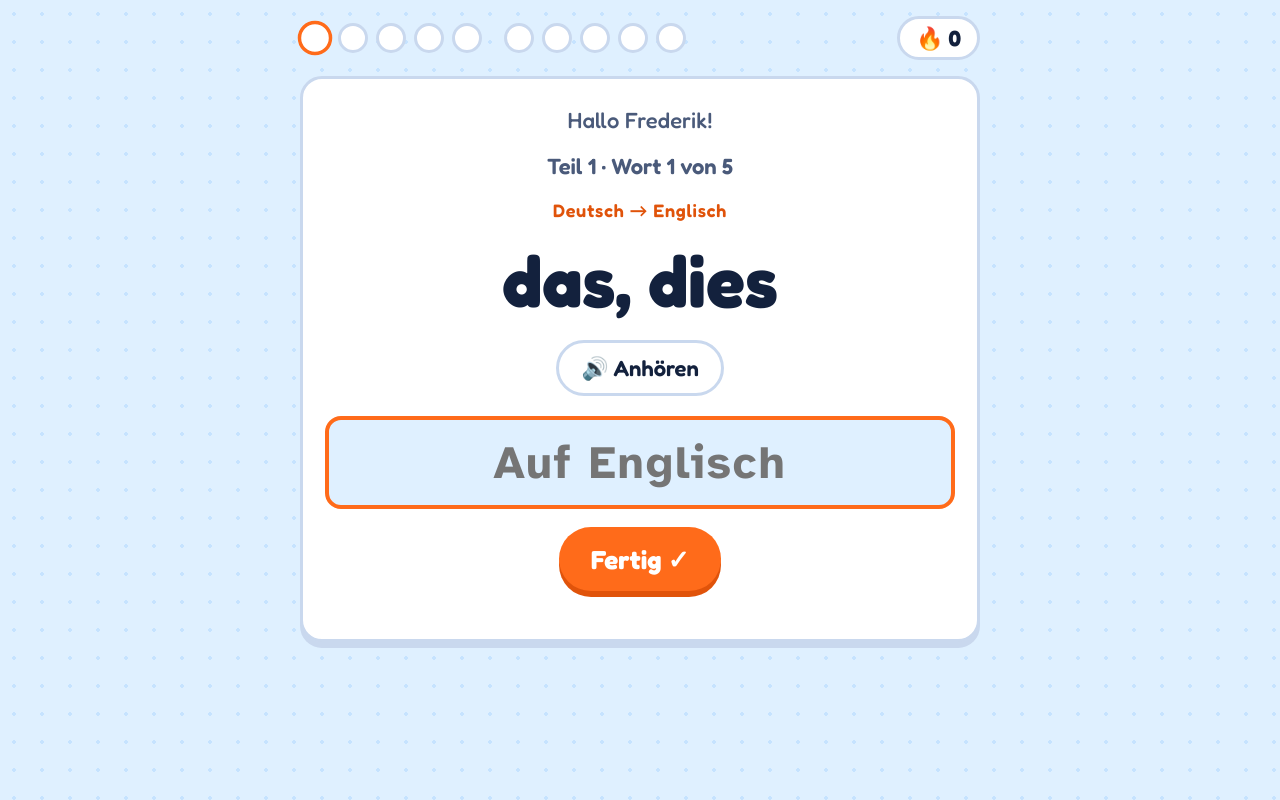
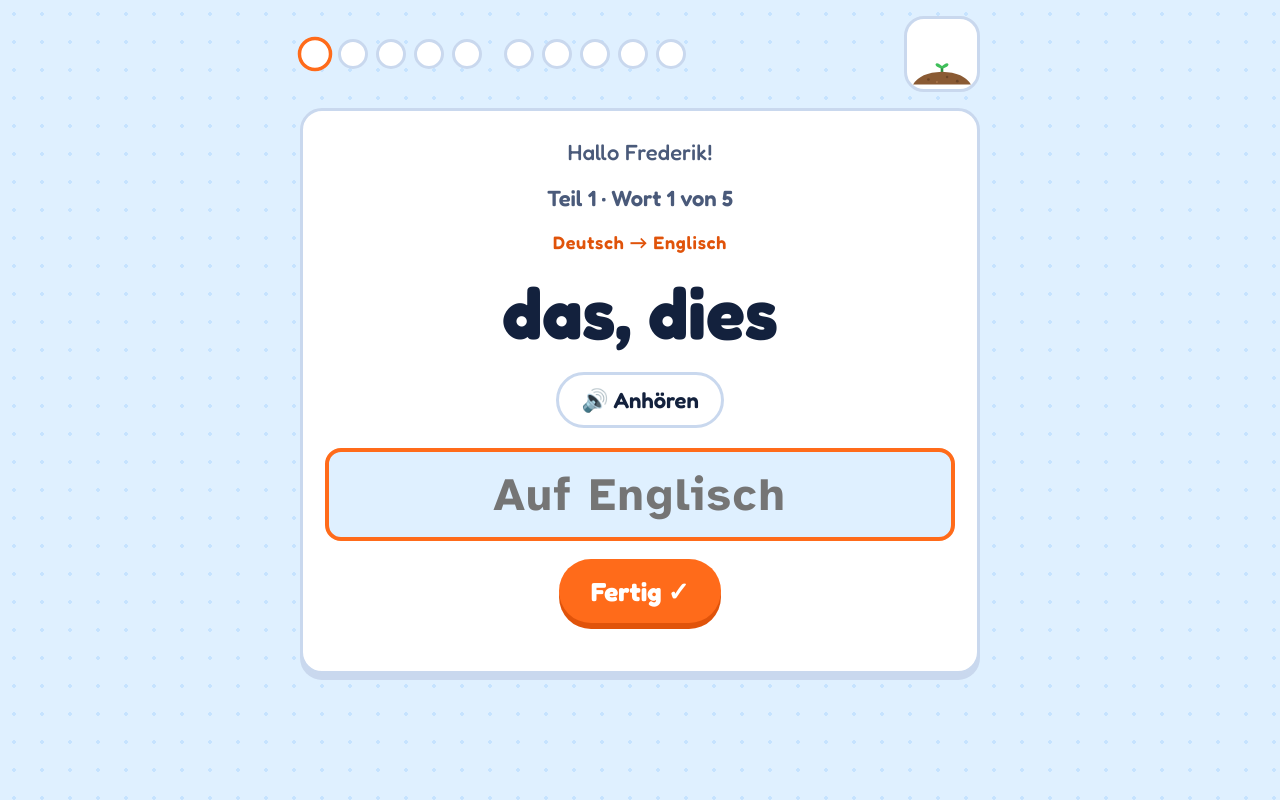
Before and after one commit to lotteBu07/ContempSlangScrape, a plain HTML site: page spelling-game/index.html in a window 1280 px wide. Drawn offline with Linux system fonts and the light colour scheme.

Commit message:
Spelling game: replace flame streak with a growing plant
Co-Authored-By: Claude Opus 5.5 <noreply@anthropic.com>
Claude-Session: https://claude.ai/code/session_01FLRyrj8xcB4J8oEHy1PtXn

```diff
--- a/spelling-game/index.html
+++ b/spelling-game/index.html
@@ -86,7 +86,7 @@ const WORDS = [
   }
   main { max-width: 680px; margin: 0 auto; display: flex; flex-direction: column; gap: 16px; }
 
-  /* Top bar: round progress + streak */
+  /* Top bar: round progress + plant */
   .bar { display: flex; align-items: center; justify-content: space-between; gap: 12px; flex-wrap: wrap; }
   .dots { display: flex; gap: 8px; flex-wrap: wrap; }
   .dot.gap { margin-left: 14px; }
@@ -99,7 +99,12 @@ const WORDS = [
   .dot.now { border-color: var(--accent); transform: scale(1.15); }
   .dot.star { border-color: var(--good); background: var(--good-soft); }
   .dot.done { border-color: var(--try); background: var(--try-soft); }
-  .streak { font-weight: 700; font-size: 22px; color: var(--ink); background: var(--card); border-radius: 999px; padding: 6px 16px; border: 3px solid var(--line); font-variant-numeric: tabular-nums; }
+  .plant { width: 76px; height: 76px; background: var(--card); border: 3px solid var(--line); border-radius: 20px; display: grid; place-items: center; }
+  .plant svg { width: 68px; height: 68px; overflow: visible; }
+  .plant .sprout { transform-origin: 40px 66px; }
+  .plant.grow .sprout { animation: grow .6s ease-out; }
+  @keyframes grow { 0% { transform: scale(.9); } 60% { transform: scale(1.08); } 100% { transform: scale(1); } }
+  @media (prefers-reduced-motion: reduce) { .plant.grow .sprout { animation: none; } }
 
   .card {
     background: var(--card);
@@ -215,7 +220,7 @@ const WORDS = [
 <main>
   <div class="bar">
     <div class="dots" id="dots" aria-label="Fortschritt"></div>
-    <div class="streak" id="streak" title="Richtig beim ersten Mal, hintereinander">🔥 0</div>
+    <div class="plant" id="plant" role="img" aria-label="Deine Pflanze" title="Deine Pflanze wächst bei jedem richtigen Wort."></div>
   </div>
   <section class="card" id="card" aria-live="polite"></section>
 </main>
@@ -227,11 +232,15 @@ const WORDS = [
   const SHOW_MS = 3000;           // how long the right word stays visible
   const card = document.getElementById("card");
   const dotsEl = document.getElementById("dots");
-  const streakEl = document.getElementById("streak");
+  const plantEl = document.getElementById("plant");
 
   const missed = new Set();       // words he got wrong (only for this visit)
   const seen = new Map();         // how often each word was asked
-  let streak = 0;
+  // The plant: grows with every word right on the first try.
+  // A wrong first try makes it a bit yellow or brown. It never dies:
+  // the next right word makes it greener again.
+  let growth = 0, health = 0;     // health: 0 = green … 3 = yellow-brown (never worse)
+  const MAX_GROW = 14;            // after this it stops getting taller and gets a flower
   let round = [], idx = 0, results = [], firstTry = true, hideTimer = null, roundNo = 0;
 
   // ---------- helpers ----------
@@ -351,6 +360,44 @@ const WORDS = [
     return { you: paint(typed, okA, "bad"), right: paint(right, okB, "tricky") };
   }
 
+  function drawPlant(bump) {
+    const LEAF = ["#3fbf5a", "#9cc23c", "#d1b53a", "#b58a45"];
+    const STEM = ["#2e8f43", "#73973a", "#a58c36", "#8a6a36"];
+    const g = Math.min(growth, MAX_GROW);
+    const base = 64, h = 8 + g * 3.8, top = base - h;
+    const lean = health * 3;                                  // a thirsty plant leans a little
+    const droop = 30 - health * 14;                           // leaf angle: up when healthy, down when thirsty
+    const leaf = (x, y, side, size) =>
+      `<ellipse cx="${x + side * size * 0.9}" cy="${y}" rx="${size}" ry="${size * 0.45}" fill="${LEAF[health]}"
+        transform="rotate(${-side * droop} ${x} ${y})"/>`;
+    let leaves = "";
+    const n = Math.min(g, 10);
+    for (let k = 0; k < n; k++) {
+      const t = (k + 1) / (n + 1);                            // 0 at the soil, 1 at the top
+      const y = base - t * h;
+      const x = 40 + lean * t;
+      leaves += leaf(x, y, k % 2 ? 1 : -1, 5 + Math.min(k, 5) * 0.5);
+    }
+    const tx = 40 + lean;
+    leaves += leaf(tx, top, -1, 4.5) + leaf(tx, top, 1, 4.5);  // the two little top leaves
+    const flower = growth >= MAX_GROW
+      ? `<g transform="translate(${tx} ${top - 4})">${[0, 72, 144, 216, 288].map(a =>
+          `<circle cx="${Math.cos(a * Math.PI / 180) * 4}" cy="${Math.sin(a * Math.PI / 180) * 4}" r="3.2" fill="#ff8fb3"/>`).join("")}
+          <circle r="2.6" fill="#ffd23f"/></g>` : "";
+    plantEl.innerHTML = `
+      <svg viewBox="0 0 80 80" aria-hidden="true">
+        <g class="sprout">
+          <path d="M40 ${base} Q ${40 + lean * 0.2} ${base - h / 2} ${tx} ${top}" stroke="${STEM[health]}" stroke-width="3" fill="none" stroke-linecap="round"/>
+          ${leaves}${flower}
+        </g>
+        <path d="M6 76 Q 14 62 40 61 Q 66 62 74 76 Z" fill="#8a5a33"/>
+        <circle cx="24" cy="70" r="1.6" fill="#6b4426"/><circle cx="46" cy="67" r="1.4" fill="#6b4426"/>
+        <circle cx="58" cy="72" r="1.6" fill="#6b4426"/><circle cx="34" cy="73" r="1.2" fill="#a8744a"/>
+      </svg>`;
+    plantEl.setAttribute("aria-label", health === 0 ? "Deine Pflanze ist grün und gesund." : "Deine Pflanze braucht ein richtiges Wort.");
+    if (bump) { plantEl.classList.remove("grow"); void plantEl.offsetWidth; plantEl.classList.add("grow"); }
+  }
+
   function drawDots() {
     dotsEl.innerHTML = round.map((it, k) => {
       const r = results[k];
@@ -359,7 +406,6 @@ const WORDS = [
       const gap = k > 0 && round[k - 1].dir !== it.dir ? " gap" : "";
       return `<span class="dot ${cls}${gap}">${sym}</span>`;
     }).join("");
-    streakEl.textContent = "🔥 " + streak;
   }
 
   function confetti(count) {
@@ -420,7 +466,7 @@ const WORDS = [
   function check(typed) {
     const it = round[idx];
     if (answers(it).some(a => norm(a) === norm(typed))) return gotIt();
-    if (firstTry) { missed.add(key(it.w, it.dir)); streak = 0; drawDots(); }
+    if (firstTry) { missed.add(key(it.w, it.dir)); health = Math.min(3, health + 1); drawPlant(); }
     firstTry = false;
     showCompare(typed);
   }
@@ -447,7 +493,7 @@ const WORDS = [
     const it = round[idx], w = it.w;
     const solution = it.dir === "en" ? w.en : w.de;
     if (firstTry) {
-      results[idx] = "star"; streak++;
+      results[idx] = "star"; growth++; health = Math.max(0, health - 1); drawPlant(true);
       missed.delete(key(w, it.dir));
       drawDots();
       card.innerHTML = `
@@ -504,6 +550,7 @@ const WORDS = [
     document.getElementById("again").onclick = startRound;
   }
 
+  drawPlant();
   startRound();
 })();
 </script>
```
